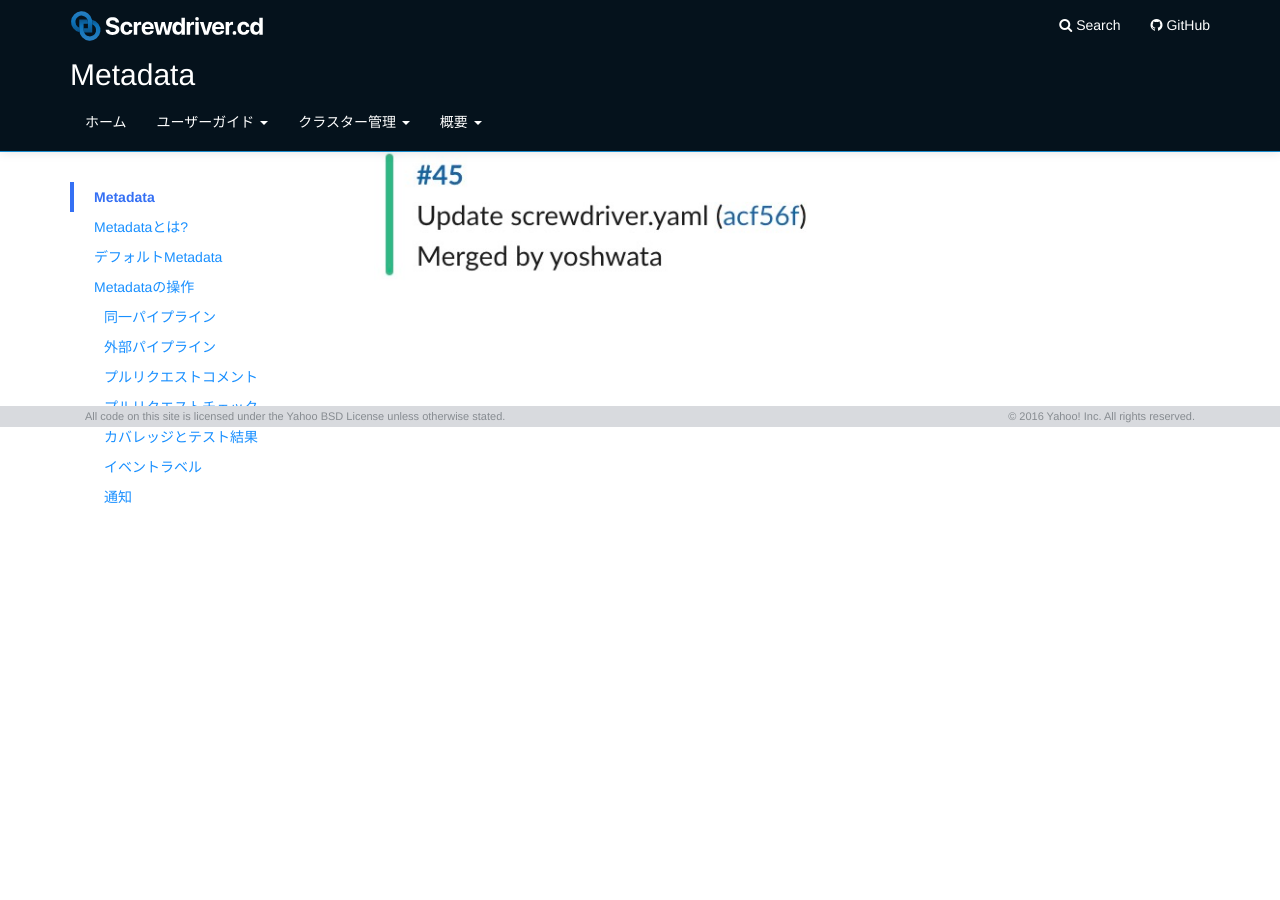
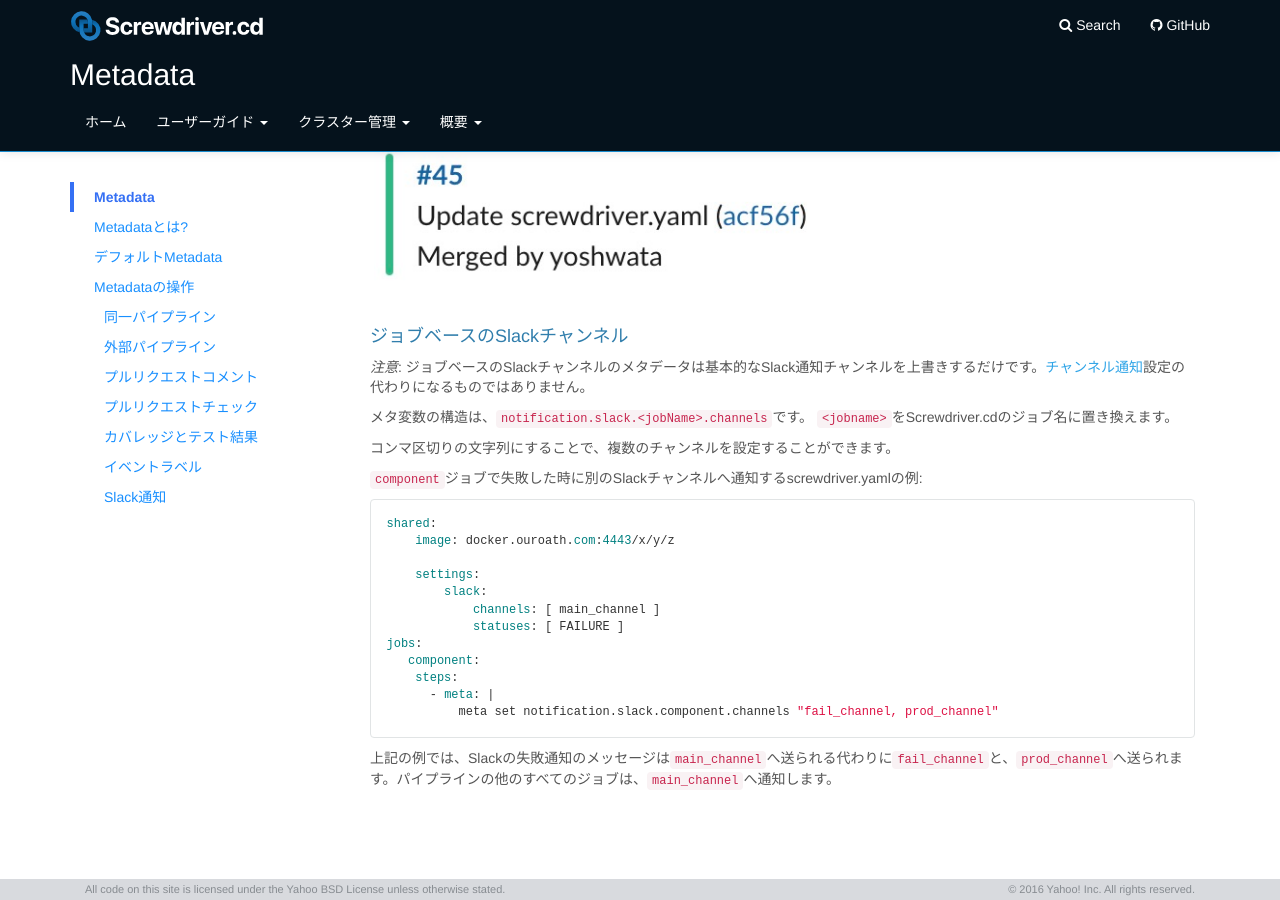
Before and after one commit to screwdriver-cd/guide, a Jekyll site: the page built from docs/ja/user-guide/metadata.md, in a window 1280 px wide and 900 px high, scrolled down 6169 px. Built offline with Jekyll 4.4.1, drawn with Linux system fonts in a browser that asks for light colours; some of the changed text lies outside the part shown.

Commit message:
docs: Japanese translation 20200803 (#400)

````diff
--- a/docs/ja/user-guide/metadata.md
+++ b/docs/ja/user-guide/metadata.md
@@ -24,8 +24,8 @@ toc:
   url: "#カバレッジとテスト結果"
 - title: <span class="menu-indent">イベントラベル</span>
   url: "#イベントラベル"
-- title: <span class="menu-indent">通知</span>
-  url: "#通知"
+- title: <span class="menu-indent">Slack通知</span>
+  url: "#Slack通知"
 ---
 
 # Metadata
@@ -218,7 +218,7 @@ jobs:
 結果:
 ![Label](./../../user-guide/assets/label-meta.png)
 
-### 通知
+### Slack通知
 
 metaを利用することで[通知](./configuration/settings.html#slack)メッセージをカスタマイズすることができます。metaのキーは通知ブラグインごとに異なります。
 
@@ -235,7 +235,7 @@ jobs:
 Result:
 ![notification-meta](./../../user-guide/assets/notification-meta.png)
 
-#### ジョブベース
+#### ジョブベースのSlackメッセージ
 
 *注意* ジョブベースのSlack通知のメタデータは基本的な通知メッセージを上書きします。
 
@@ -253,3 +253,28 @@ jobs:
 
 Result:
 ![notification-meta](./../../user-guide/assets/notification-meta.png)
+
+#### ジョブベースのSlackチャンネル
+*注意*: ジョブベースのSlackチャンネルのメタデータは基本的なSlack通知チャンネルを上書きするだけです。[チャンネル通知](./configuration/settings#slack)設定の代わりになるものではありません。
+
+メタ変数の構造は、`notification.slack.<jobName>.channels`です。
+`<jobname>`をScrewdriver.cdのジョブ名に置き換えます。
+
+コンマ区切りの文字列にすることで、複数のチャンネルを設定することができます。
+
+`component`ジョブで失敗した時に別のSlackチャンネルへ通知するscrewdriver.yamlの例:
+```yaml
+shared:
+    image: docker.ouroath.com:4443/x/y/z
+
+    settings:
+        slack:
+            channels: [ main_channel ]
+            statuses: [ FAILURE ]
+jobs:
+   component:
+    steps:
+      - meta: |
+          meta set notification.slack.component.channels "fail_channel, prod_channel"
+```
+上記の例では、Slackの失敗通知のメッセージは`main_channel`へ送られる代わりに`fail_channel`と、`prod_channel`へ送られます。パイプラインの他のすべてのジョブは、`main_channel`へ通知します。
````
Also changed, not shown: docs/ja/cluster-management/developing-locally.md (+3 -3 lines), docs/ja/user-guide/configuration/settings.md (+1 -1 lines), docs/ja/user-guide/configuration/sourceDirectory.md (+1 -1 lines), docs/ja/user-guide/environment-variables.md (+2 -1 lines).
